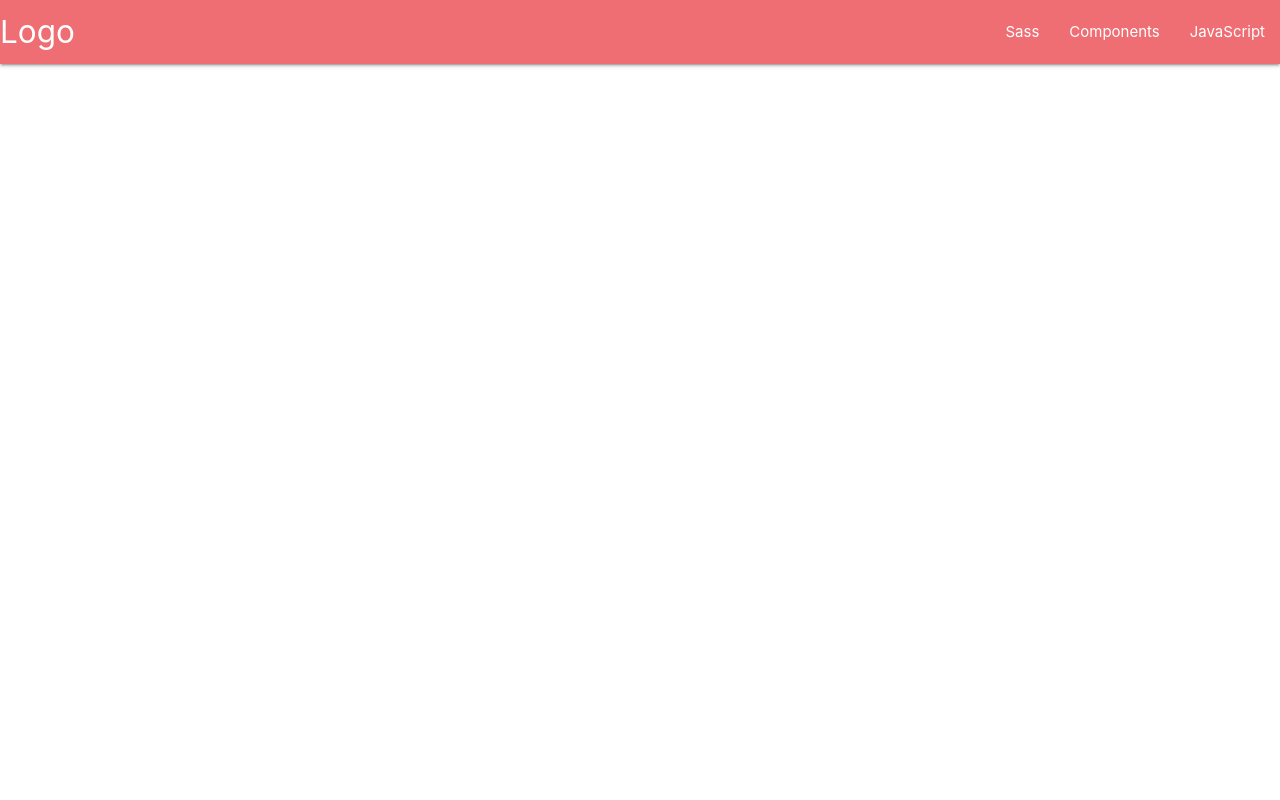
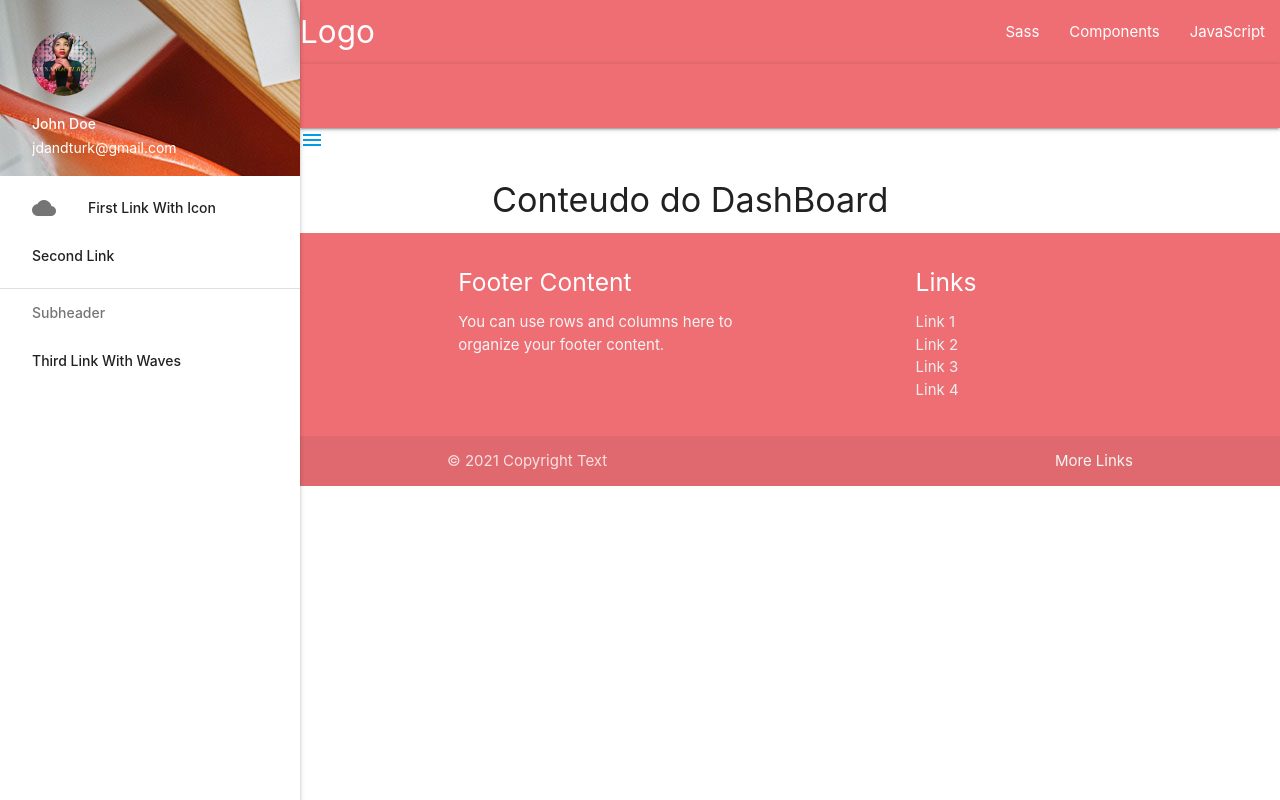
Before and after one commit to jgjefersonluis/html-cursoMaterialize, a plain HTML site: page dashboard/index.html in a window 1280 px wide. Drawn offline with nearby package versions, Linux system fonts and the light colour scheme.

Commit message:
semantica html header, nav, main e footer

```diff
--- a/dashboard/index.html
+++ b/dashboard/index.html
@@ -4,15 +4,29 @@
   <meta charset="utf-8">
   <meta http-equiv="X-UA-Compatible" content="IE=edge">
   <title>DashBoard</title>
+
   <link href="https://fonts.googleapis.com/icon?family=Material+Icons" rel="stylesheet">
   <!-- Compiled and minified CSS -->
     <link rel="stylesheet" href="https://cdnjs.cloudflare.com/ajax/libs/materialize/1.0.0/css/materialize.min.css">
 
+<style>
 
+    header, main, footer {
+      padding-left: 300px;
+    }
+
+    @media only screen and (max-width : 992px) {
+      header, main, footer {
+        padding-left: 0;
+      }
+    }
+</style>
 
 </head>
+
 <body>
 
+  <header>
   <nav>
     <div class="nav-wrapper">
       <a href="#" class="brand-logo">Logo</a>
@@ -24,17 +38,56 @@
     </div>
   </nav>
 
+<nav> <!-- navbar content here  --> </nav>
 
+  <ul id="slide-out" class="sidenav sidenav-fixed">
+    <li><div class="user-view">
+      <div class="background">
+        <img src="images/office.jpg">
+      </div>
+      <a href="#user"><img class="circle" src="images/yuna.jpg"></a>
+      <a href="#name"><span class="white-text name">John Doe</span></a>
+      <a href="#email"><span class="white-text email">jdandturk@gmail.com</span></a>
+    </div></li>
+    <li><a href="#!"><i class="material-icons">cloud</i>First Link With Icon</a></li>
+    <li><a href="#!">Second Link</a></li>
+    <li><div class="divider"></div></li>
+    <li><a class="subheader">Subheader</a></li>
+    <li><a class="waves-effect" href="#!">Third Link With Waves</a></li>
+  </ul>
+  <a href="#" data-target="slide-out" class="sidenav-trigger"><i class="material-icons">menu</i></a>
 
+  </header>
 
+  <main class="container">
+	<h4>Conteudo do DashBoard</h4>
+  </main>
 
-
-
-
-
-
-
-
+<footer class="page-footer">
+          <div class="container">
+            <div class="row">
+              <div class="col l6 s12">
+                <h5 class="white-text">Footer Content</h5>
+                <p class="grey-text text-lighten-4">You can use rows and columns here to organize your footer content.</p>
+              </div>
+              <div class="col l4 offset-l2 s12">
+                <h5 class="white-text">Links</h5>
+                <ul>
+                  <li><a class="grey-text text-lighten-3" href="#!">Link 1</a></li>
+                  <li><a class="grey-text text-lighten-3" href="#!">Link 2</a></li>
+                  <li><a class="grey-text text-lighten-3" href="#!">Link 3</a></li>
+                  <li><a class="grey-text text-lighten-3" href="#!">Link 4</a></li>
+                </ul>
+              </div>
+            </div>
+          </div>
+          <div class="footer-copyright">
+            <div class="container">
+            © 2021 Copyright Text
+            <a class="grey-text text-lighten-4 right" href="#!">More Links</a>
+            </div>
+          </div>
+        </footer>
 
 	<script src="https://ajax.googleapis.com/ajax/libs/jquery/3.6.0/jquery.min.js"></script>
 
```
Also changed, not shown: dashboard/images/office.jpg (added), dashboard/images/sample-1.jpg (added), dashboard/images/yuna.jpg (added).
